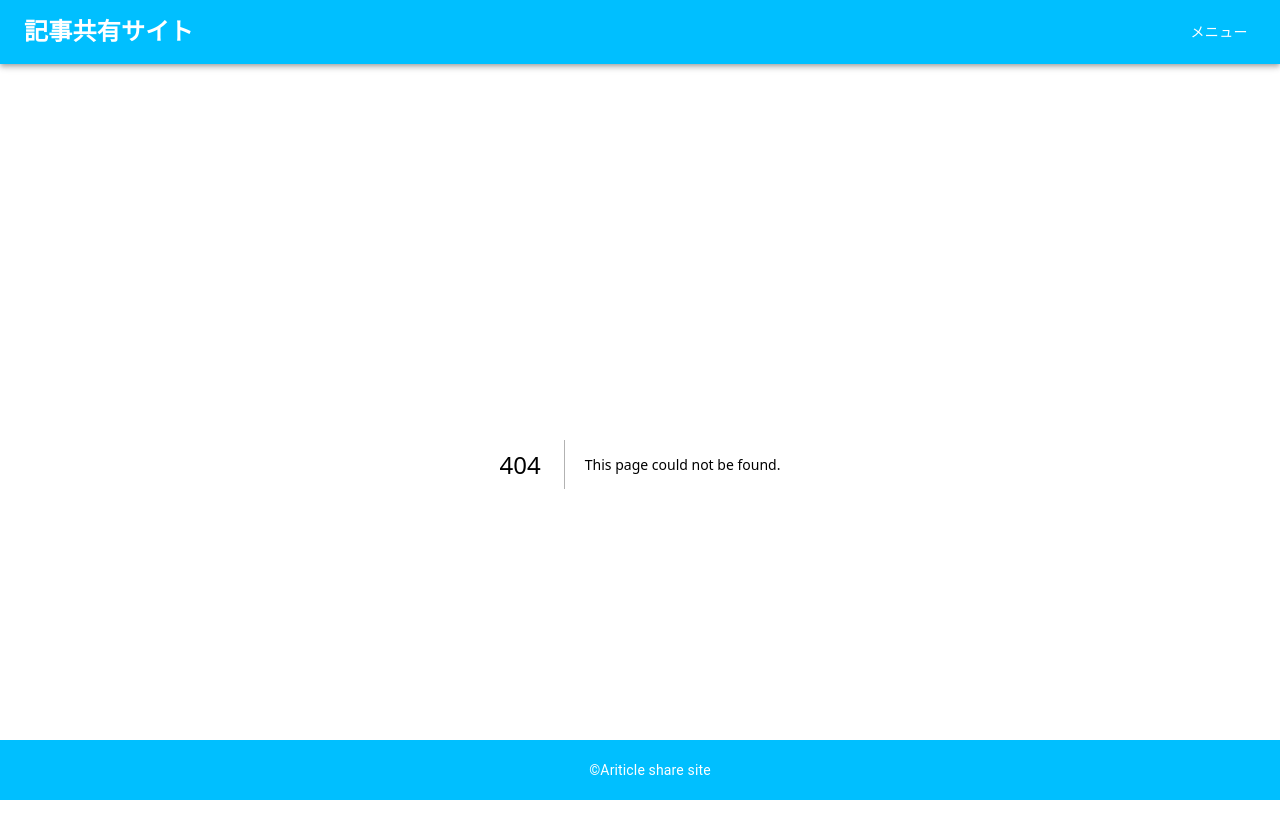
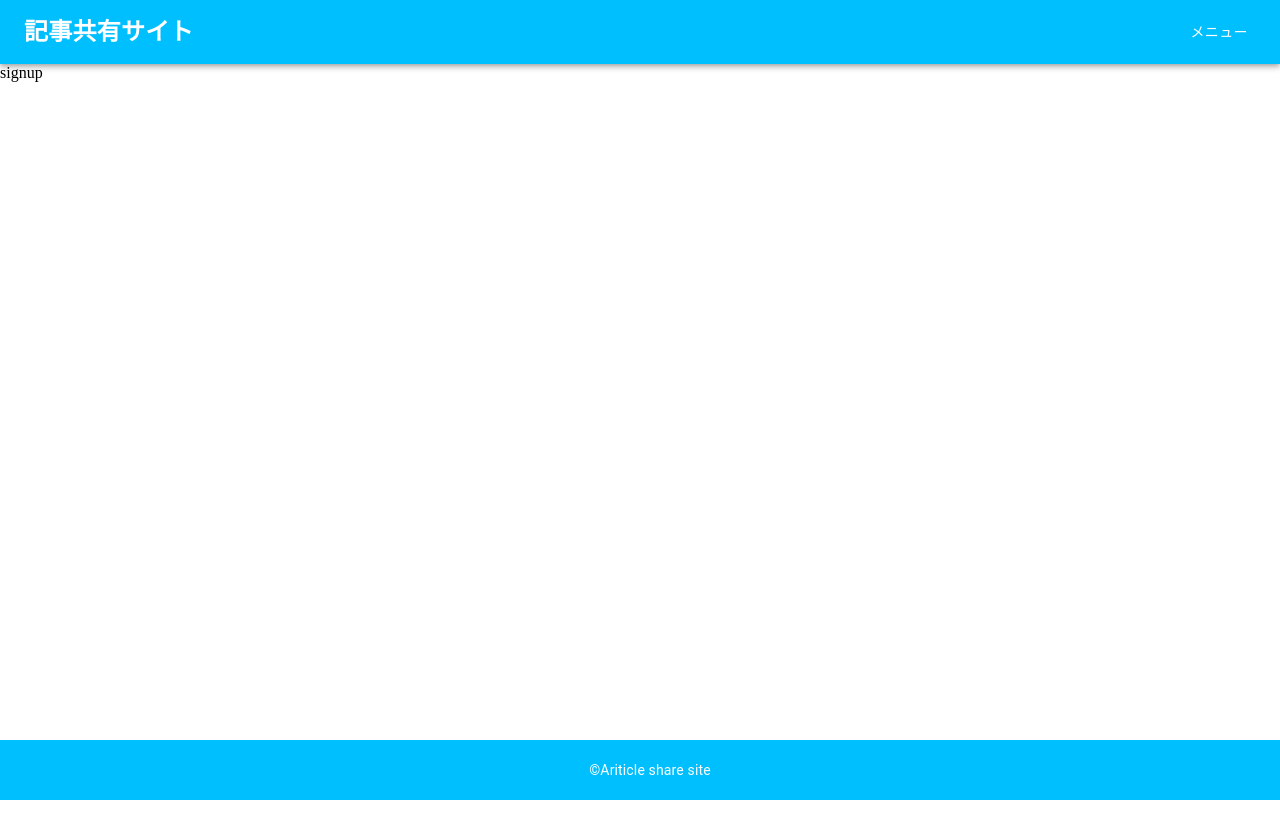
Before and after one commit to Hashimoto-Noriaki/ts-nest-next-graphql-hasura-app, a Next.js app in the folder frontend/: page /signup in a window 1280 px wide. Before the commit this address had no page. Shown: the top 838 px of the page. After the commit the page ends 800 px from the top, so only its background shows below. Built offline with nearby package versions, Linux system fonts and the light colour scheme.

Commit message:
ログインと新規登録のルーティングの設定

```diff
--- /dev/null
+++ b/frontend/src/pages/signup.tsx
@@ -0,0 +1,9 @@
+import React from 'react'
+
+const signup = () => {
+  return (
+    <div>signup</div>
+  )
+}
+
+export default signup
```
Also changed, not shown: frontend/src/pages/login.tsx (added, +9 -0 lines).
